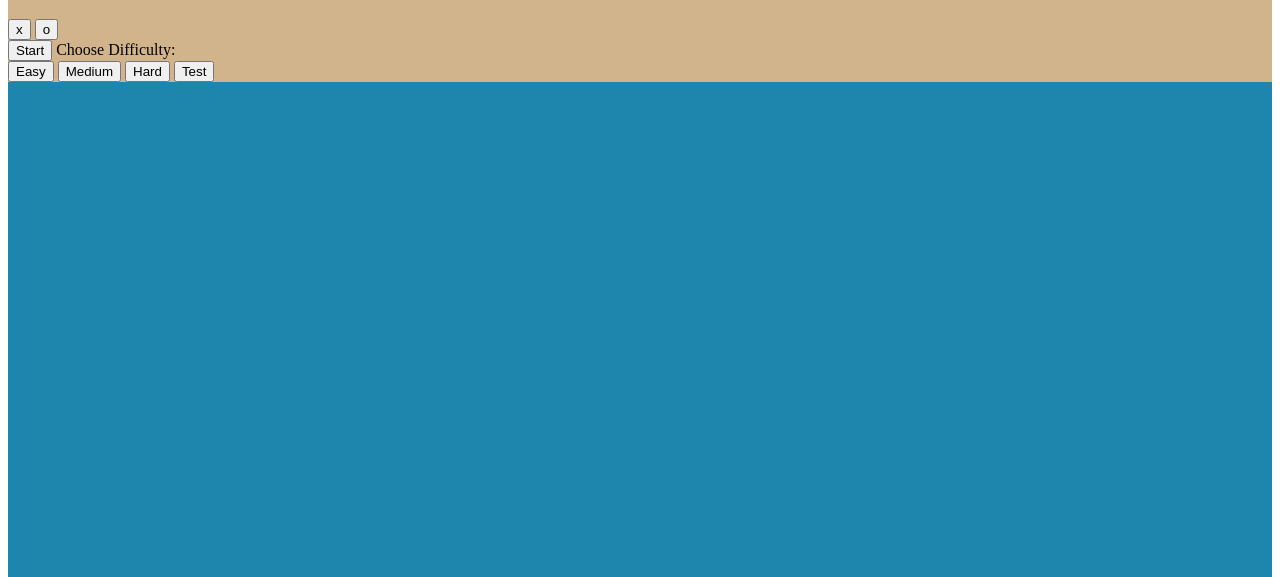
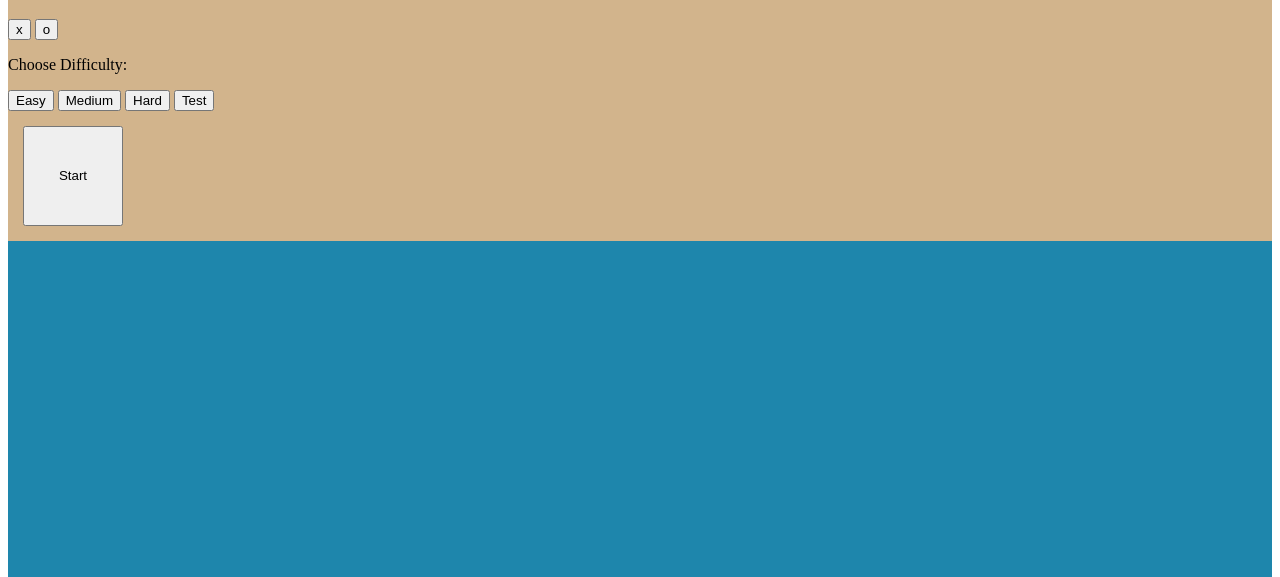
Before and after one commit to elliohip/Tic-Tac-Toe, a plain HTML site: page index.html in a window 1280 px wide. Shown: the part 223-800 px from the top of the page. Drawn offline with Linux system fonts and the light colour scheme.

```diff
--- a/index.html
+++ b/index.html
@@ -25,14 +25,16 @@
             <button id="x-character">x</button>
             <button id="o-character">o</button>
             <br>
-            <button id="start-button">Start</button>
-            Choose Difficulty:
+
+            <p id="difficulty-label">Choose Difficulty: </p>
             <div id ="difficulty">
                 <button id="easy">Easy</button>
                 <button id="medium">Medium</button>
                 <button id="hard">Hard</button>
                 <button id="test">Test</button>
             </div>
+
+            <button id="start-button">Start</button>
 
         </div>
         <div class="score-board" id="game-score"></div>
--- a/style.css
+++ b/style.css
@@ -62,3 +62,16 @@ main {
     justify-content: center;
     display: flex;
 }
+
+#difficulty {
+    padding-bottom: 15px;
+}
+
+#start-button {
+    width: 100px;
+    height: 100px;
+
+    margin-left: 15px;
+    margin-bottom: 15px;
+
+}
```
